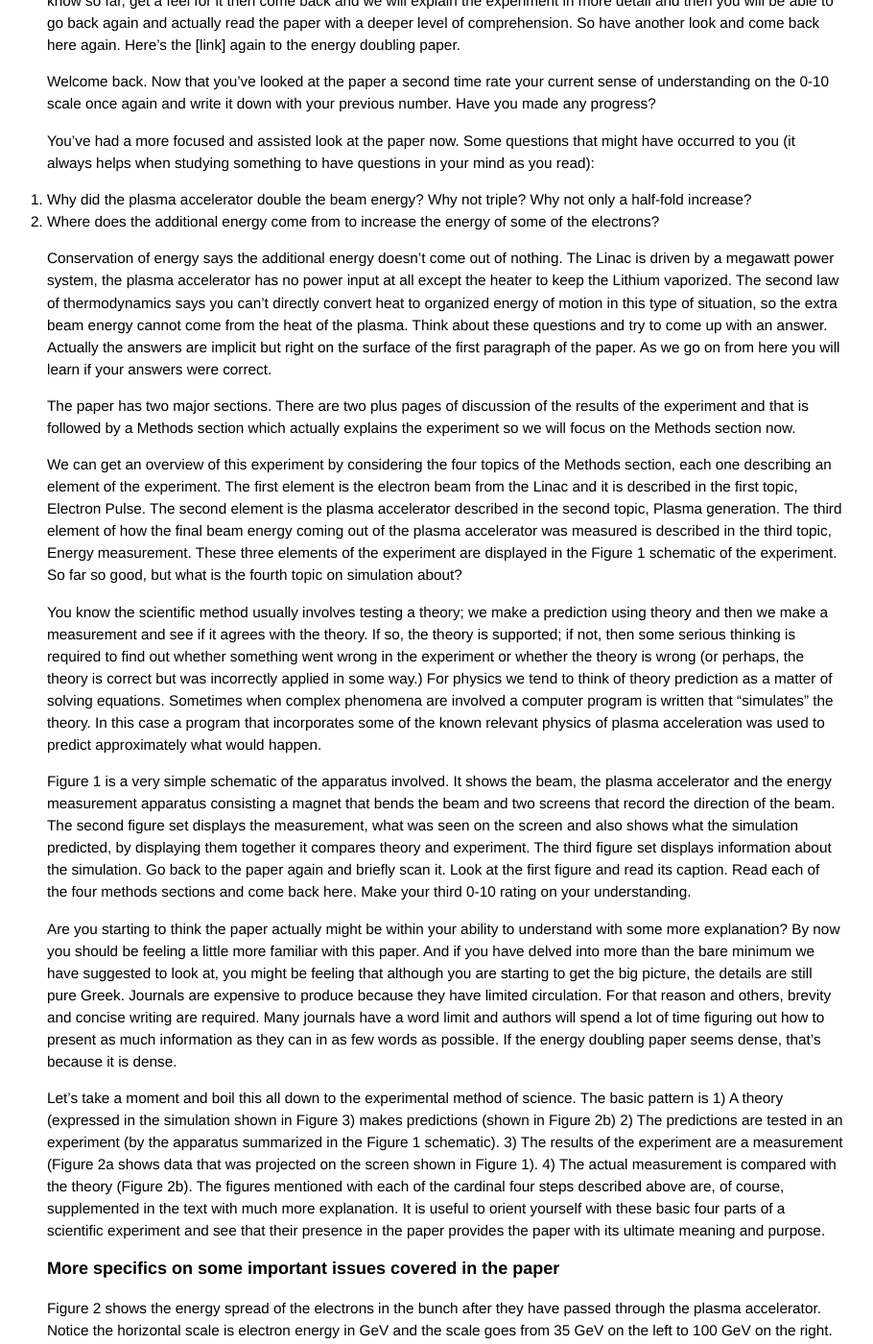
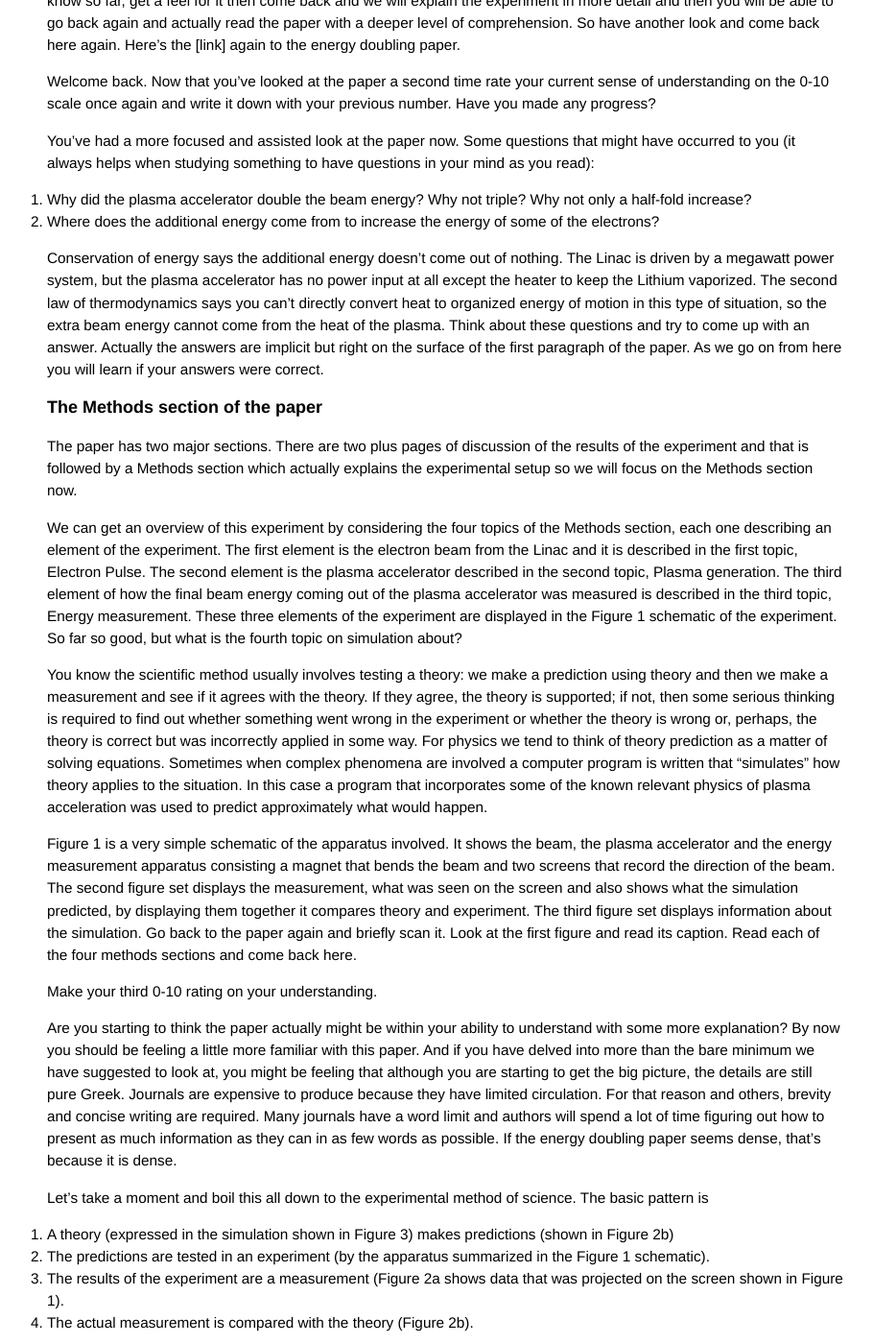
Before and after one commit to grbfacet/facet, a Jekyll site: the page built from energy-doubling-exposition.md, in a window 1280 px wide and 1400 px high, scrolled down 4236 px. Shown: the whole window at 96% size, without its empty margins (176-1086 px from the left). Built offline with Jekyll 4.4.1, drawn with Linux system fonts in a browser that asks for light colours; some of the changed text lies outside the part shown.

Commit message:
Update energy-doubling-exposition.md

```diff
--- a/energy-doubling-exposition.md
+++ b/energy-doubling-exposition.md
@@ -87,23 +87,30 @@ You’ve had a more focused and assisted look at the paper now. Some questions t
 1.	Why did the plasma accelerator double the beam energy? Why not triple? Why not only a half-fold increase?
 2.	Where does the additional energy come from to increase the energy of some of the electrons?
 
-Conservation of energy says the additional energy doesn’t come out of nothing. The Linac is driven by a megawatt power system, the plasma accelerator has no power input at all except the heater to keep the Lithium vaporized. The second law of thermodynamics says you can’t directly convert heat to organized energy of motion in this type of situation, so the extra beam energy cannot come from the heat of the plasma. Think about these questions and try to come up with an answer. Actually the answers are implicit but right on the surface of the first paragraph of the paper. As we go on from here you will learn if your answers were correct.
+Conservation of energy says the additional energy doesn’t come out of nothing. The Linac is driven by a megawatt power system, but the plasma accelerator has no power input at all except the heater to keep the Lithium vaporized. The second law of thermodynamics says you can’t directly convert heat to organized energy of motion in this type of situation, so the extra beam energy cannot come from the heat of the plasma. Think about these questions and try to come up with an answer. Actually the answers are implicit but right on the surface of the first paragraph of the paper. As we go on from here you will learn if your answers were correct.
 
-The paper has two major sections. There are two plus pages of discussion of the results of the experiment and that is followed by a Methods section which actually explains the experiment so we will focus on the Methods section now.
+
+### The Methods section of the paper
+
+The paper has two major sections. There are two plus pages of discussion of the results of the experiment and that is followed by a Methods section which actually explains the experimental setup so we will focus on the Methods section now.
 
 We can get an overview of this experiment by considering the four topics of the Methods section, each one describing an element of the experiment. The first element is the electron beam from the Linac and it is described in the first topic, Electron Pulse. The second element is the plasma accelerator described in the second topic, Plasma generation. The third element of how the final beam energy coming out of the plasma accelerator was measured is described in the third topic, Energy measurement. These three elements of the experiment are displayed in the Figure 1 schematic of the experiment. So far so good, but what is the fourth topic on simulation about?
 
-You know the scientific method usually involves testing a theory; we make a prediction using theory and then we make a measurement and see if it agrees with the theory. If so, the theory is supported; if not, then some serious thinking is required to find out whether something went wrong in the experiment or whether the theory is wrong (or perhaps, the theory is correct but was incorrectly applied in some way.) For physics we tend to think of theory prediction as a matter of solving equations. Sometimes when complex phenomena are involved a computer program is written that “simulates” the theory. In this case a program that incorporates some of the known relevant physics of plasma acceleration was used to predict approximately what would happen.
+You know the scientific method usually involves testing a theory: we make a prediction using theory and then we make a measurement and see if it agrees with the theory. If they agree, the theory is supported; if not, then some serious thinking is required to find out whether something went wrong in the experiment or whether the theory is wrong or, perhaps, the theory is correct but was incorrectly applied in some way. For physics we tend to think of theory prediction as a matter of solving equations. Sometimes when complex phenomena are involved a computer program is written that “simulates” how theory applies to the situation. In this case a program that incorporates some of the known relevant physics of plasma acceleration was used to predict approximately what would happen.
 
-Figure 1 is a very simple schematic of the apparatus involved. It shows the beam, the plasma accelerator and the energy measurement apparatus consisting a magnet that bends the beam and two screens that record the direction of the beam. The second figure set displays the measurement, what was seen on the screen and also shows what the simulation predicted, by displaying them together it compares theory and experiment. The third figure set displays information about the simulation. Go back to the paper again and briefly scan it. Look at the first figure and read its caption. Read each of the four methods sections and come back here. Make your third 0-10 rating on your understanding.
+Figure 1 is a very simple schematic of the apparatus involved. It shows the beam, the plasma accelerator and the energy measurement apparatus consisting a magnet that bends the beam and two screens that record the direction of the beam. The second figure set displays the measurement, what was seen on the screen and also shows what the simulation predicted, by displaying them together it compares theory and experiment. The third figure set displays information about the simulation. Go back to the paper again and briefly scan it. Look at the first figure and read its caption. Read each of the four methods sections and come back here.
+
+Make your third 0-10 rating on your understanding.
 
 Are you starting to think the paper actually might be within your ability to understand with some more explanation? By now you should be feeling a little more familiar with this paper. And if you have delved into more than the bare minimum we have suggested to look at, you might be feeling that although you are starting to get the big picture, the details are still pure Greek. Journals are expensive to produce because they have limited circulation. For that reason and others, brevity and concise writing are required. Many journals have a word limit and authors will spend a lot of time figuring out how to present as much information as they can in as few words as possible. If the energy doubling paper seems dense, that’s because it is dense.
 
 Let’s take a moment and boil this all down to the experimental method of science. The basic pattern is
-1)	A theory (expressed in the simulation shown in Figure 3) makes predictions (shown in Figure 2b)
-2)	The predictions are tested in an experiment (by the apparatus summarized in the Figure 1 schematic).
-3)	The results of the experiment are a measurement (Figure 2a shows data that was projected on the screen shown in Figure 1).
-4)	The actual measurement is compared with the theory (Figure 2b).
+
+1.	A theory (expressed in the simulation shown in Figure 3) makes predictions (shown in Figure 2b)
+2.	The predictions are tested in an experiment (by the apparatus summarized in the Figure 1 schematic).
+3.	The results of the experiment are a measurement (Figure 2a shows data that was projected on the screen shown in Figure 1).
+4.	The actual measurement is compared with the theory (Figure 2b).
+
 The figures mentioned with each of the cardinal four steps described above are, of course, supplemented in the text with much more explanation. It is useful to orient yourself with these basic four parts of a scientific experiment and see that their presence in the paper provides the paper with its ultimate meaning and purpose.
 
 ### More specifics on some important issues covered in the paper
```
